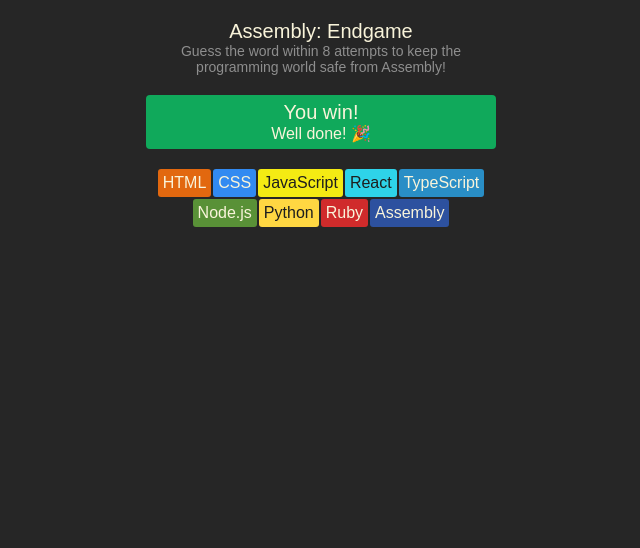
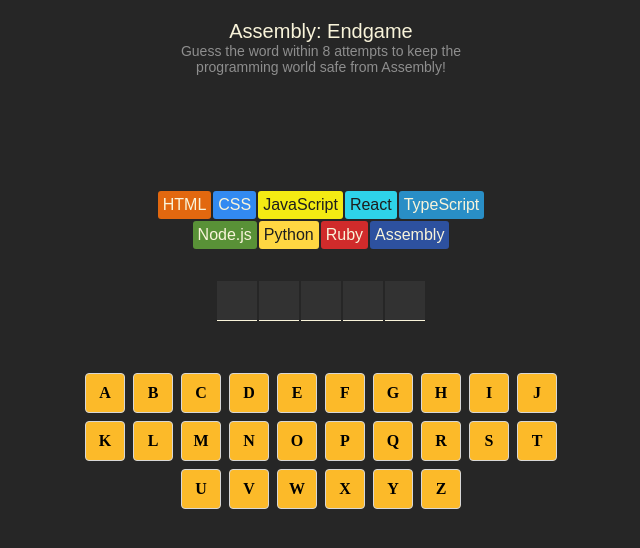
Before and after one commit to begumkucuk35/assembly-end-game, a React (Vite) app: page / in a window 1280 px wide. Shown: the top 548 px of the page, without its empty margins (319-959 px from the left). Built offline with nearby package versions, Linux system fonts and the light colour scheme.

Commit message:
word, keyboard section created. Guessed letters and won lost status tracked

```diff
--- a/package.json
+++ b/package.json
@@ -10,6 +10,7 @@
     "preview": "vite preview"
   },
   "dependencies": {
+    "clsx": "^2.1.1",
     "react": "^18.3.1",
     "react-dom": "^18.3.1"
   },
--- a/src/App.css
+++ b/src/App.css
@@ -5,37 +5,119 @@
 header > h1 {
   font-size: 1.25rem;
   font-weight: 500;
-  color: #F9F4DA;
+  color: #f9f4da;
 }
 
 header > p {
   font-size: 0.875rem;
   max-width: 350px;
-  color: #8E8E8E;
+  color: #8e8e8e;
 }
 
-section.game-status{
+section.game-status {
   text-align: center;
   margin: 20px auto;
-  padding: 6px 0;
+  padding: 6px;
   border-radius: 4px;
-  background-color: #10A95B;
-  color: #F9F4DA;
+  color: #f9f4da;
+  min-height: 60px;
+  width: 100%;
+    max-width: 350px;
+}
+section.game-status.won {
+  background-color: #10a95b;
+}
+section.game-status.lost {
+  background-color: #ba2a2a;
 }
 
-section.game-status h2{
+section.game-status h2 {
   font-size: 1.25rem;
   font-weight: 500;
 }
 
-section.language-chips{
+section.language-chips {
   display: flex;
   flex-wrap: wrap;
   gap: 2px;
   justify-content: center;
   max-width: 350px;
+  padding-block: 16px;
 }
-section.language-chips span{
+section.language-chips > span {
   border-radius: 3px;
   padding: 5px;
+  position: relative;
 }
+/* Dimmed overlay with skull on "lost" languages */
+section.language-chips > span.lost::before {
+  content: "💀";
+  position: absolute;
+  display: flex;
+  align-items: center;
+  justify-content: center;
+  border-radius: 3px;
+  height: 100%;
+  width: 100%;
+  font-size: 0.85rem;
+  top: 0;
+  left: 0;
+  background-color: rgba(0, 0, 0, 0.7);
+}
+
+section.word {
+  margin-block: 16px;
+  display: flex;
+  justify-content: center;
+  gap: 2px;
+}
+section.word > span {
+  height: 40px;
+  width: 40px;
+  border-bottom: 1px solid #f9f4da;
+  display: flex;
+  align-items: center;
+  justify-content: center;
+  background-color: #323232;
+  font-size: 1.125rem;
+  font-weight: 700;
+}
+
+section.keyboard {
+  display: flex;
+  justify-content: center;
+  flex-wrap: wrap;
+  gap: 8px;
+  max-width: 480px;
+  margin-block: 36px;
+}
+
+section.keyboard > button {
+  width: 40px;
+  height: 40px;
+  border: 1px solid #d7d7d7;
+  border-radius: 4px;
+  font-size: 1rem;
+  font-weight: 600;
+  background-color: #fcba29;
+  font-family: Hanken Grotesk;
+  cursor: pointer;
+}
+section.keyboard > button.correct {
+  background-color: #10a95b;
+  pointer-events: none;
+}
+section.keyboard > button.wrong {
+  background-color: #ec5d49;
+  pointer-events: none;
+}
+button.new-game {
+  background-color: #11b5e5;
+  border: 1px solid #d7d7d7;
+  border-radius: 4px;
+  width: 225px;
+  height: 40px;
+  padding: 6px 12px;
+  display: block;
+  cursor: pointer;
+}
--- a/src/App.jsx
+++ b/src/App.jsx
@@ -1,14 +1,79 @@
-import React from "react";
+import { useState } from "react";
 import "./App.css";
 import { languages } from "./languages";
+import { clsx } from "clsx";
 
 function App() {
-  const [winningGame, setWinningGame] = React.useState(true);
+  // State values
+  const [currentWord, setCurrentWord] = useState("react");
+  const [guessedLetter, setGuessedLetter] = useState([]);
 
-  const languageElements =languages.map((language, index) => (
-    <span key={index} style={{color: language.color, backgroundColor: language.backgroundColor}}>{language.name}</span>
-  ))
+  // Derived values
+  const wrongGuessCount = guessedLetter.filter(
+    (letter) => !currentWord.includes(letter)
+  ).length;
+  const isGameWon = currentWord
+    .split("")
+    .every((letter) => guessedLetter.includes(letter));
+  const isGameLost = wrongGuessCount >= languages.length - 1;
+  const isGameOver = isGameWon || isGameLost;
 
+  // Static value
+  const alphabet = "abcdefghijklmnopqrstuvwxyz";
+
+  function addGuessedLetter(letter) {
+    setGuessedLetter((prevLetter) => {
+      const letterSet = new Set(prevLetter); //To prevent duplicate in guessedLetter
+      letterSet.add(letter);
+      return Array.from(letterSet);
+    });
+  }
+  const languageElements = languages.map((language, index) => {
+    const isLanguageLost = index < wrongGuessCount;
+    return (
+      <span
+        key={index}
+        className={isLanguageLost ? "lost" : ""}
+        style={{
+          color: language.color,
+          backgroundColor: language.backgroundColor,
+        }}
+      >
+        {language.name}
+      </span>
+    );
+  });
+
+  const currentWordArray = currentWord
+    .split("")
+    .map((letter, index) => (
+      <span key={index}>
+        {guessedLetter.includes(letter) ? letter.toUpperCase() : ""}
+      </span>
+    ));
+
+  const keyboard = alphabet.split("").map((letter, index) => {
+    const isGuessed = guessedLetter.includes(letter);
+    const isCorrect = isGuessed && currentWord.includes(letter);
+    const isWrong = isGuessed && !currentWord.includes(letter);
+    const className = clsx({
+      correct: isCorrect,
+      wrong: isWrong,
+    });
+    return (
+      <button
+        className={className}
+        key={index}
+        onClick={() => addGuessedLetter(letter)}
+      >
+        {letter.toUpperCase()}
+      </button>
+    );
+  });
+  const gameStatusClass = clsx("game-status", {
+    won: isGameWon,
+    lost: isGameLost
+})
   return (
     <main>
       <header>
@@ -18,13 +83,22 @@
           from Assembly!
         </p>
       </header>
-      <section className="game-status">
-        <h2>You win!</h2>
-        <p>Well done! 🎉</p>
+      <section className={gameStatusClass}>
+        {isGameOver && (
+          <>
+            <h2>{isGameWon ? "You win!" : "Game over!"}</h2>
+            <p>
+              {isGameWon
+                ? "Well done! 🎉"
+                : "You lose! Better start learning Assembly 😭"}
+            </p>
+          </>
+        )}
       </section>
-      <section className="language-chips">
-          {languageElements}
-      </section>
+      <section className="language-chips">{languageElements}</section>
+      <section className="word">{currentWordArray}</section>
+      <section className="keyboard">{keyboard}</section>
+      {isGameOver && <button className="new-game">New Game</button>}
     </main>
   );
 }
--- a/src/index.css
+++ b/src/index.css
@@ -7,9 +7,12 @@
 body {
   font-family: "Hanken Grotesk", Arial, sans-serif;
   background-color: #262626;
-  color: #D9D9D9;
+  color: #d9d9d9;
   padding: 20px;
   height: 100vh;
+}
+main {
   display: flex;
-  justify-content: center;
+  flex-direction: column;
+  align-items: center;
 }
```
Also changed, not shown: 1 other file (tests, documents, lock files or other folders).
